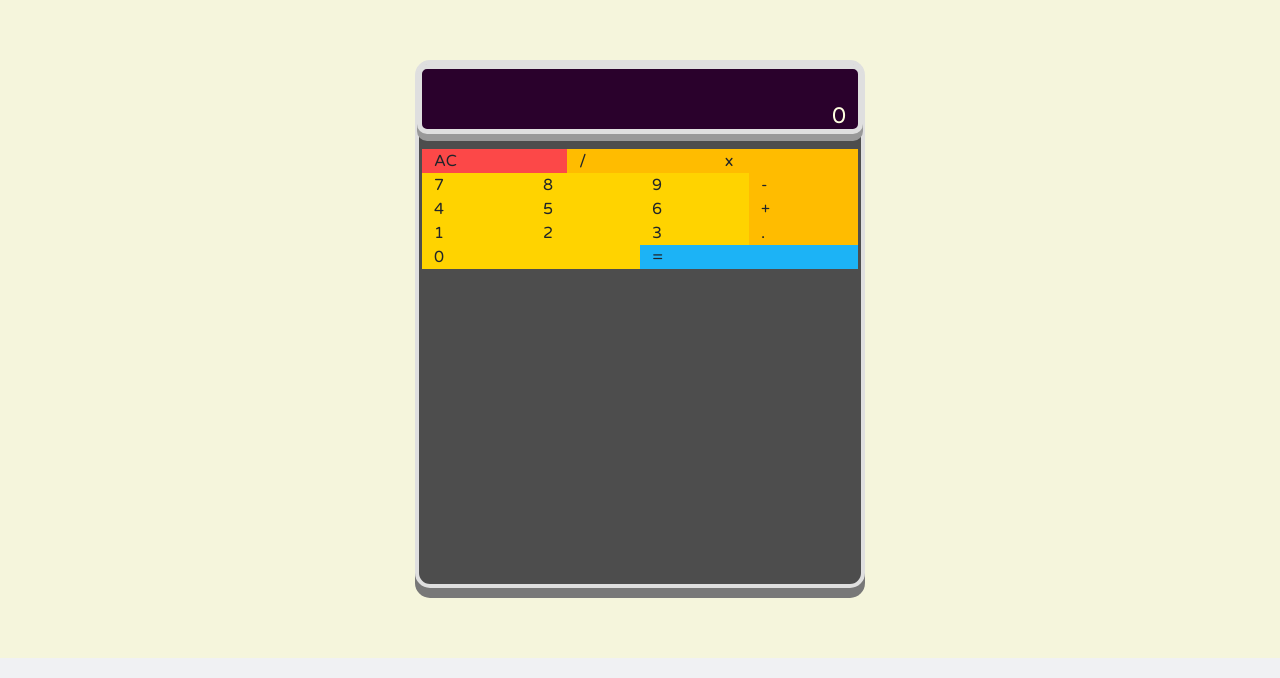
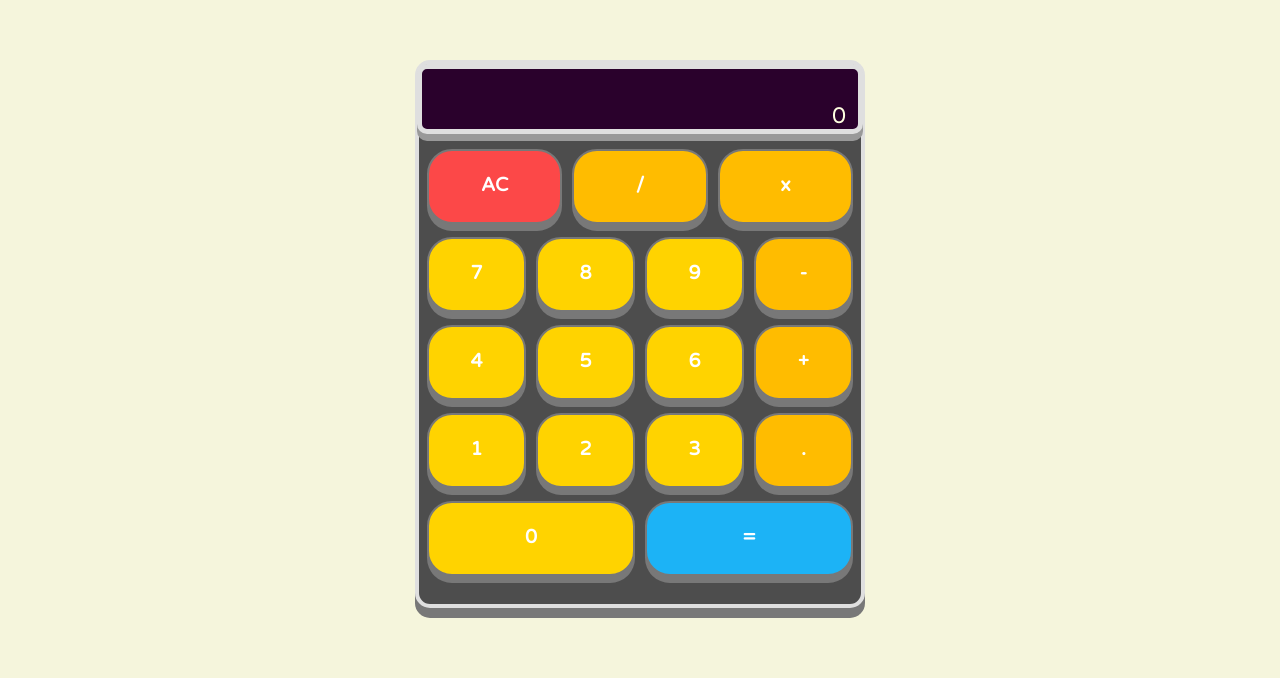
Before and after one commit to manuel12/js-calculator, a React (Create React App) app: page / in a window 1280 px wide. Shown: the part 190-868 px from the top of the page. Built offline with nearby package versions, Linux system fonts and the light colour scheme.

Commit message:
Updated style names.

```diff
--- a/src/components/CustomButton.js
+++ b/src/components/CustomButton.js
@@ -2,7 +2,7 @@ const CustomButton = (props) => {
   return (
     <div
       id={props.id}
-      className={`col-md ${props.type}-btn button-styles`}
+      className={`col-md button calculator-btn ${props.type}-btn `}
       onClick={() => {
         props.mainFunc(props);
       }}
```
